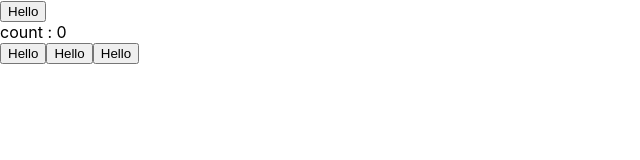
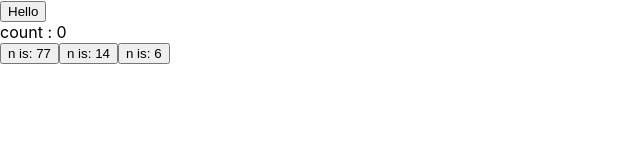
Before and after one commit to Don-Stevenson/react-hooks, a React (Create React App) app: page / in a window 1280 px wide. Shown: the top 160 px of the page, without its empty margins (0-640 px from the left). Built offline with nearby package versions, Linux system fonts and the light colour scheme.

Commit message:
use numbers from app to square to increment by

```diff
--- a/src/App.js
+++ b/src/App.js
@@ -20,7 +20,7 @@ const App = () => {
       <Hello increment={increment} />
       <div> count : {count} </div>
       {favNums.map(n => {
-        return <Square onClick={() => increment(n)} />;
+        return <Square onClick={() => increment(n)} n={n} key={n}/>;
       })}
     </div>
   );
--- a/src/Hello.js
+++ b/src/Hello.js
@@ -1,9 +1,9 @@
 import React from "react";
-import { useCountRenders } from "./useCountRenders";
+// import { useCountRenders } from "./useCountRenders";
 
 // memo compares the changes and renders when they are different
 export const Hello = React.memo(({ increment }) => {
-  useCountRenders();
+  // useCountRenders();
   // passing five into increment
   return <button onClick={() => increment(5)}>Hello</button>;
 });
--- a/src/Square.js
+++ b/src/Square.js
@@ -2,8 +2,8 @@ import React from "react";
 import { useCountRenders } from "./useCountRenders";
 
 // memo compares the changes and renders when they are different
-export const Square = React.memo(({ increment }) => {
+export const Square = React.memo(({ n, onClick }) => {
   useCountRenders();
   // passing five into increment
-  return <button onClick={() => increment(5)}>Hello</button>;
+return <button onClick={onClick}>n is: {n}</button>;
 });
```
